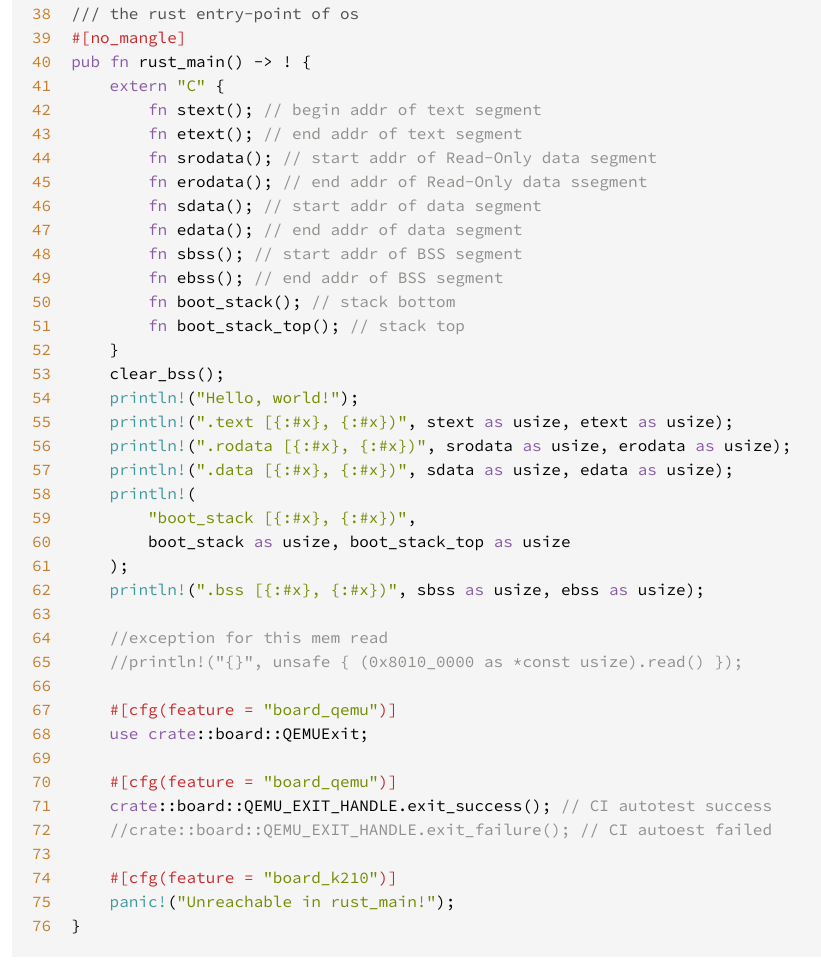
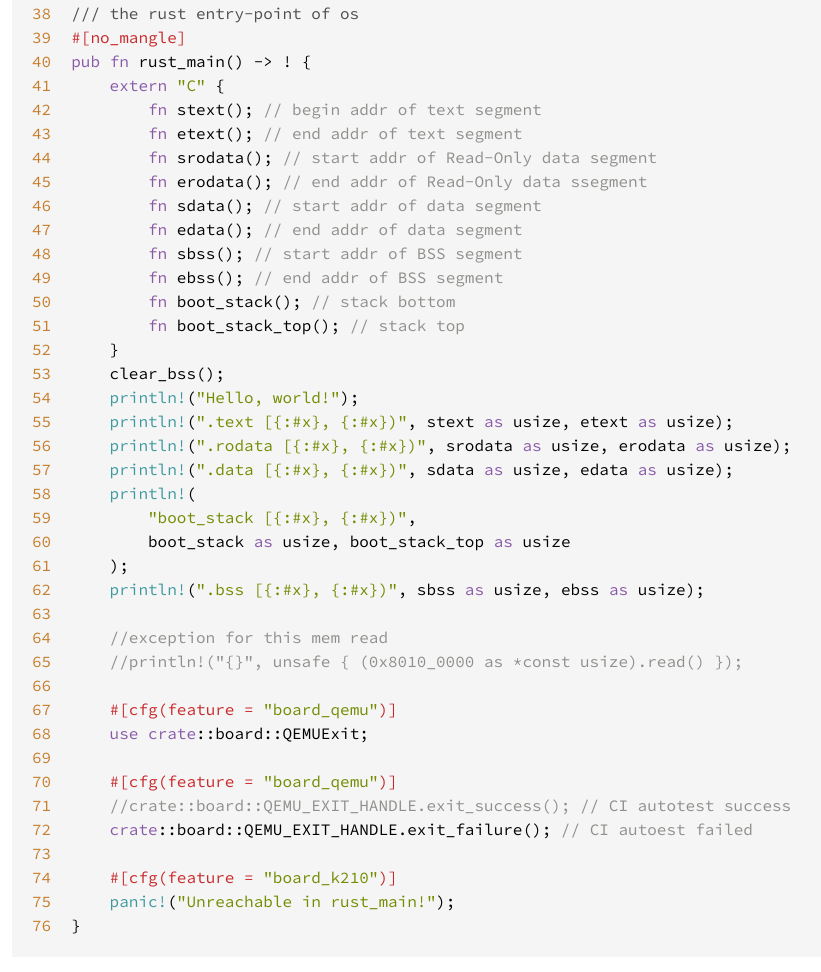
Before and after one commit to LearningOS/test1-chyyuu, a plain HTML site: page main/src/os/main.rs.html in a window 1280 px wide. Shown: the part 988-1960 px from the top of the page, without its empty margins (53-874 px from the left). Drawn offline with Linux system fonts and the light colour scheme.

Commit message:
deploy: 00053fb282ab41b5cdb344130796e877dfe92fbc

```diff
--- a/main/src/os/main.rs.html
+++ b/main/src/os/main.rs.html
@@ -149,8 +149,8 @@
     <span class="kw">use</span> <span class="ident"><span class="kw">crate</span>::board::QEMUExit</span>;
 
     <span class="attribute">#[<span class="ident">cfg</span>(<span class="ident">feature</span> <span class="op">=</span> <span class="string">&quot;board_qemu&quot;</span>)]</span>
-    <span class="ident"><span class="kw">crate</span>::board::QEMU_EXIT_HANDLE</span>.<span class="ident">exit_success</span>(); <span class="comment">// CI autotest success</span>
-    <span class="comment">//crate::board::QEMU_EXIT_HANDLE.exit_failure(); // CI autoest failed</span>
+    <span class="comment">//crate::board::QEMU_EXIT_HANDLE.exit_success(); // CI autotest success</span>
+    <span class="ident"><span class="kw">crate</span>::board::QEMU_EXIT_HANDLE</span>.<span class="ident">exit_failure</span>(); <span class="comment">// CI autoest failed</span>
 
     <span class="attribute">#[<span class="ident">cfg</span>(<span class="ident">feature</span> <span class="op">=</span> <span class="string">&quot;board_k210&quot;</span>)]</span>
     <span class="macro">panic!</span>(<span class="string">&quot;Unreachable in rust_main!&quot;</span>);
```
